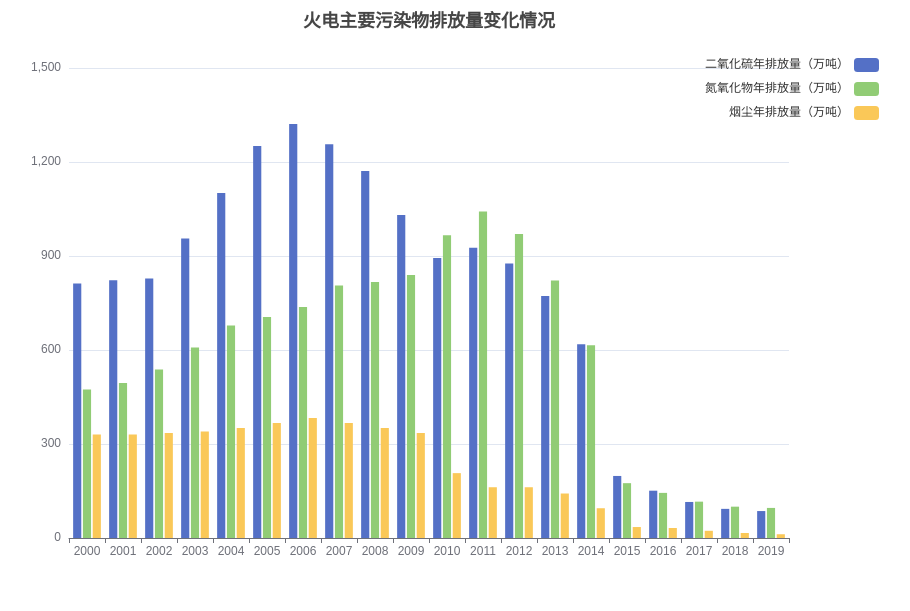
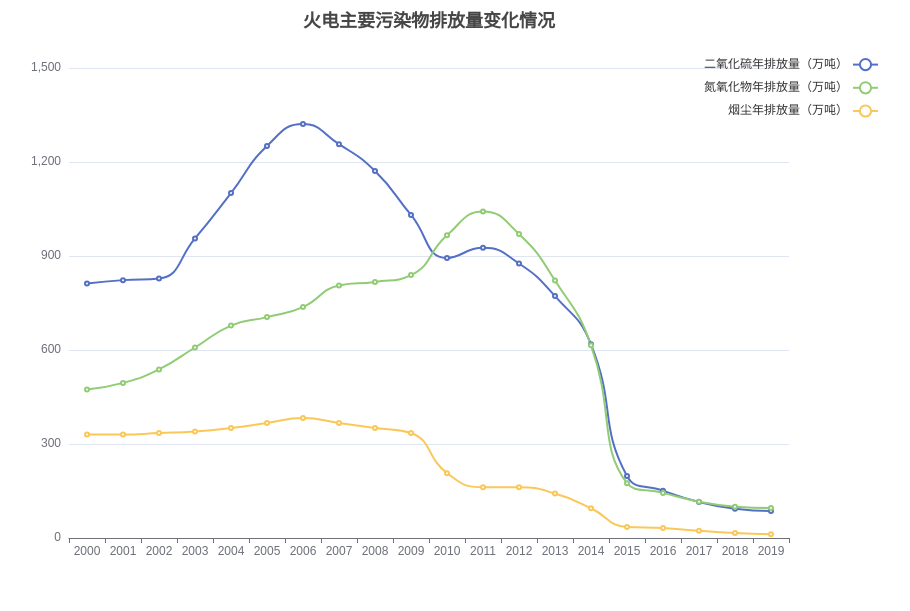
Before and after one commit to bobo-zhu/bobo-zhu, a plain HTML site: page power_pollution.html in a window 1280 px wide. Shown: the whole page, without its empty margins (211-1121 px from the left). Drawn offline with nearby package versions, Linux system fonts and the light colour scheme.

Commit message:
Update power_pollution.html

```diff
--- a/power_pollution.html
+++ b/power_pollution.html
@@ -1,7 +1,6 @@
 <!DOCTYPE html>
 <html>
 <head>
-    <meta charset="utf-8">
     <meta name="viewport" content="width=device-width,initial-scale=1.0,maximum-scale=1.0,minimum-scale=1.0,user-scalable=no">
     <title>ECharts</title>
     <!-- 引入 echarts.js -->
@@ -34,16 +33,19 @@
             series: [
                 {
                     name: '二氧化硫年排放量（万吨）',
-                    type: 'bar',
+                    type: 'line',
+                    smooth: true,
                     data: [812,823,828,956,1101,1251,1321,1257,1171,1031,894, 926, 876, 772, 618, 198, 151, 115, 93, 86]
                 }, {
                     name: '氮氧化物年排放量（万吨）',
-                    type: 'bar',
+                    type: 'line',
+                    smooth: true,
                     data: [474,495,538,608,678,705,737,806,817,839,966, 1042, 970, 822, 615, 175, 144, 116, 100, 96]
                 },
                 {
                     name: '烟尘年排放量（万吨）',
-                    type: 'bar',
+                    type: 'line',
+                    smooth: true,
                     data: [330,330,335,340,351,367,383,367,351,335,207, 162, 162, 142, 95, 35, 32, 23, 16, 12]
                 }]
         };
```
